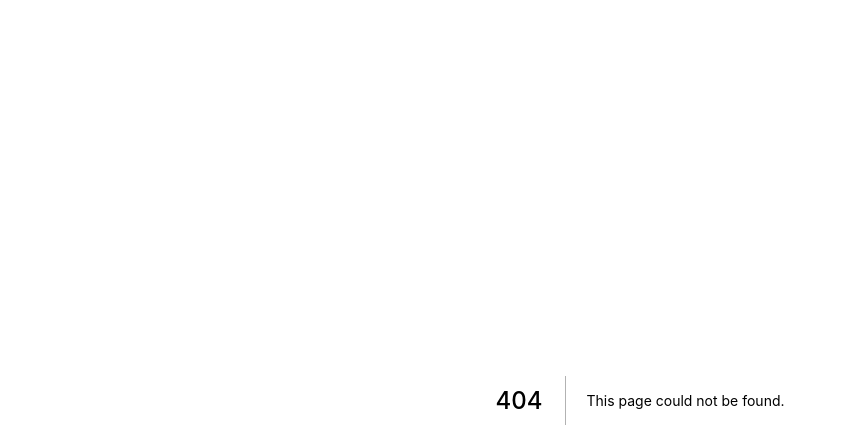
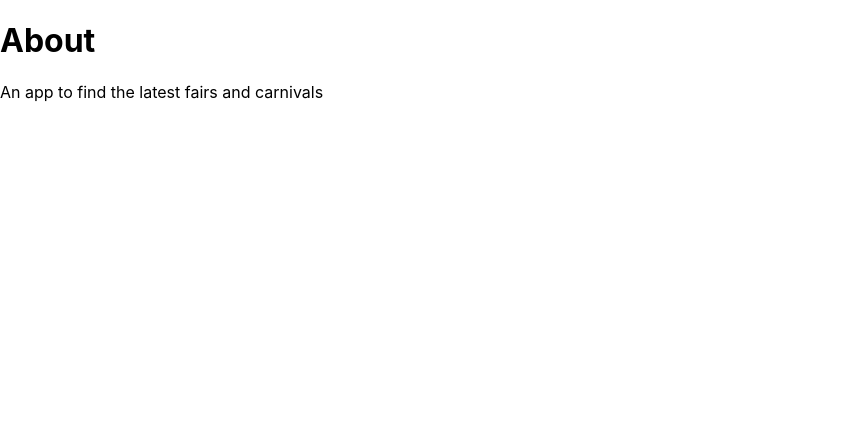
Before and after one commit to zackhamin/nextjs-events-app, a Next.js app: page /about in a window 1280 px wide. Before the commit this address had no page. Shown: the top 448 px of the page, without its empty margins (0-847 px from the left). Built offline with nearby package versions, Linux system fonts and the light colour scheme.

Commit message:
nextjs app scaffolding

```diff
--- /dev/null
+++ b/pages/about.tsx
@@ -0,0 +1,8 @@
+export default function AboutPage() {
+  return (
+    <div>
+      <h1>About</h1>
+      <p>An app to find the latest fairs and carnivals</p>
+    </div>
+  );
+}
--- /dev/null
+++ b/pages/events/[slug].js
@@ -0,0 +1,5 @@
+import React from "react";
+
+export default function EventPage() {
+  return <h1>My event</h1>;
+}
--- /dev/null
+++ b/pages/events/add.tsx
@@ -0,0 +1,5 @@
+import React from "react";
+
+export default function AddEventPage() {
+  return <h1>Add event</h1>;
+}
--- /dev/null
+++ b/pages/events/index.tsx
@@ -0,0 +1,5 @@
+import React from "react";
+
+export default function EventsPage() {
+  return <h1>My events</h1>;
+}
```
